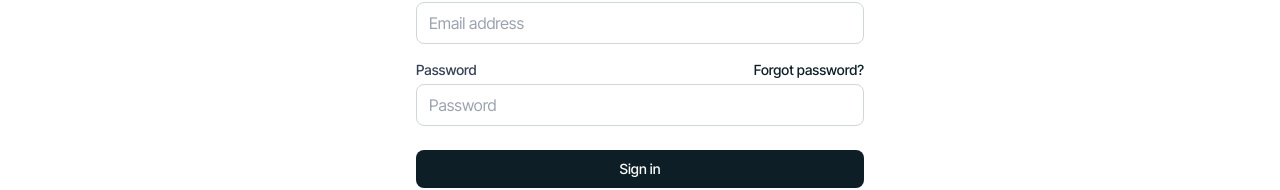
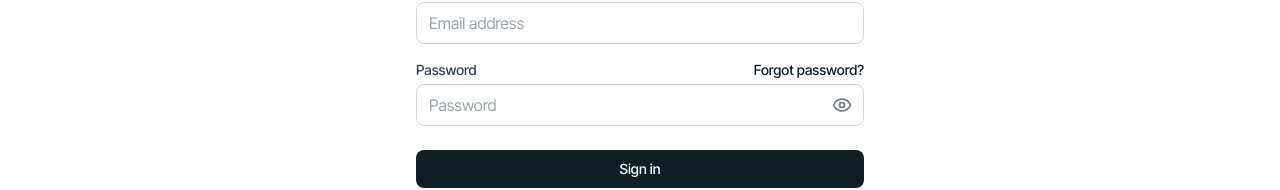
Before and after one commit to Toronto-Island-Pilots-Association/lounge, a Next.js app: page /login in a window 1280 px wide. Shown: the part 283-473 px from the top of the page. Built offline with nearby package versions, Linux system fonts and the light colour scheme; no server answers.

Commit message:
Add show password for input

```diff
--- a/app/become-a-member/page.tsx
+++ b/app/become-a-member/page.tsx
@@ -4,6 +4,7 @@ import { useState, useEffect, Suspense } from 'react'
 import { useRouter, useSearchParams } from 'next/navigation'
 import Link from 'next/link'
 import Loading from '@/components/Loading'
+import PasswordInput from '@/components/PasswordInput'
 import { COUNTRIES, getStatesProvinces } from './constants'
 import type { MembershipLevelKey } from '@/lib/settings'
 
@@ -457,10 +458,9 @@ function BecomeMemberForm() {
                 <label htmlFor="password" className="block text-sm font-medium text-gray-700 mb-1">
                   Password <span className="text-red-500">*</span>
                 </label>
-                <input
+                <PasswordInput
                   id="password"
                   name="password"
-                  type="password"
                   required
                   minLength={6}
                   autoComplete="new-password"
--- a/app/change-password/page.tsx
+++ b/app/change-password/page.tsx
@@ -4,6 +4,7 @@ import { useEffect, useState, Suspense } from 'react'
 import { useRouter, useSearchParams } from 'next/navigation'
 import Link from 'next/link'
 import Loading from '@/components/Loading'
+import PasswordInput from '@/components/PasswordInput'
 
 function ChangePasswordContent() {
   const [passwordError, setPasswordError] = useState<string | null>(null)
@@ -174,8 +175,7 @@ function ChangePasswordContent() {
                 >
                   Current Password
                 </label>
-                <input
-                  type="password"
+                <PasswordInput
                   name="currentPassword"
                   id="currentPassword"
                   value={passwordData.currentPassword}
@@ -191,8 +191,7 @@ function ChangePasswordContent() {
                 >
                   New Password
                 </label>
-                <input
-                  type="password"
+                <PasswordInput
                   name="newPassword"
                   id="newPassword"
                   value={passwordData.newPassword}
@@ -212,8 +211,7 @@ function ChangePasswordContent() {
                 >
                   Confirm New Password
                 </label>
-                <input
-                  type="password"
+                <PasswordInput
                   name="confirmPassword"
                   id="confirmPassword"
                   value={passwordData.confirmPassword}
--- a/app/login/page.tsx
+++ b/app/login/page.tsx
@@ -4,6 +4,7 @@ import { useState, useEffect } from 'react'
 import { useRouter } from 'next/navigation'
 import Link from 'next/link'
 import Loading from '@/components/Loading'
+import PasswordInput from '@/components/PasswordInput'
 
 export default function LoginPage() {
   const [email, setEmail] = useState('')
@@ -168,10 +169,9 @@ export default function LoginPage() {
                     Forgot password?
                   </Link>
                 </div>
-                <input
+                <PasswordInput
                   id="password"
                   name="password"
-                  type="password"
                   autoComplete="current-password"
                   required
                   className="w-full px-3 py-2 bg-white border border-gray-300 rounded-md text-gray-900 placeholder-gray-400 focus:outline-none focus:ring-2 focus:ring-[#0d1e26] focus:border-[#0d1e26]"
--- a/app/reset-password/page.tsx
+++ b/app/reset-password/page.tsx
@@ -5,6 +5,7 @@ import { useRouter } from 'next/navigation'
 import Link from 'next/link'
 import { createClient } from '@/lib/supabase/client'
 import Loading from '@/components/Loading'
+import PasswordInput from '@/components/PasswordInput'
 
 export default function ResetPasswordPage() {
   const [newPassword, setNewPassword] = useState('')
@@ -172,10 +173,9 @@ export default function ResetPasswordPage() {
                 >
                   New password
                 </label>
-                <input
+                <PasswordInput
                   id="newPassword"
                   name="newPassword"
-                  type="password"
                   autoComplete="new-password"
                   required
                   minLength={8}
@@ -195,10 +195,9 @@ export default function ResetPasswordPage() {
                 >
                   Confirm new password
                 </label>
-                <input
+                <PasswordInput
                   id="confirmPassword"
                   name="confirmPassword"
-                  type="password"
                   autoComplete="new-password"
                   required
                   minLength={8}
--- a/app/signup/page.tsx
+++ b/app/signup/page.tsx
@@ -3,6 +3,7 @@
 import { useState } from 'react'
 import { useRouter } from 'next/navigation'
 import Link from 'next/link'
+import PasswordInput from '@/components/PasswordInput'
 
 export default function SignupPage() {
   const [email, setEmail] = useState('')
@@ -96,10 +97,9 @@ export default function SignupPage() {
               <label htmlFor="password" className="sr-only">
                 Password
               </label>
-              <input
+              <PasswordInput
                 id="password"
                 name="password"
-                type="password"
                 autoComplete="new-password"
                 required
                 className="appearance-none relative block w-full px-3 py-2 border border-gray-300 placeholder-gray-500 text-gray-900 rounded-md focus:outline-none focus:ring-[#0d1e26] focus:border-[#0d1e26] focus:z-10 sm:text-sm"
--- /dev/null
+++ b/components/PasswordInput.tsx
@@ -0,0 +1,48 @@
+'use client'
+
+import { useState } from 'react'
+import { Eye, EyeOff } from 'lucide-react'
+
+type PasswordInputProps = Omit<
+  React.ComponentPropsWithoutRef<'input'>,
+  'type'
+> & {
+  /** Optional custom class for the wrapper (e.g. for consistent spacing). */
+  wrapperClassName?: string
+}
+
+const PasswordInput = ({
+  className = '',
+  wrapperClassName = '',
+  ...props
+}: PasswordInputProps) => {
+  const [showPassword, setShowPassword] = useState(false)
+
+  const handleToggle: () => void = () => {
+    setShowPassword((prev) => !prev)
+  }
+
+  return (
+    <div className={`relative ${wrapperClassName}`.trim()}>
+      <input
+        type={showPassword ? 'text' : 'password'}
+        className={`pr-10 ${className}`.trim()}
+        {...props}
+      />
+      <button
+        type="button"
+        onClick={handleToggle}
+        className="absolute right-2 top-1/2 -translate-y-1/2 p-1 rounded text-gray-500 hover:text-gray-700 focus:outline-none focus:ring-2 focus:ring-[#0d1e26] focus:ring-offset-0"
+        aria-label={showPassword ? 'Hide password' : 'Show password'}
+      >
+        {showPassword ? (
+          <EyeOff className="h-5 w-5" aria-hidden />
+        ) : (
+          <Eye className="h-5 w-5" aria-hidden />
+        )}
+      </button>
+    </div>
+  )
+}
+
+export default PasswordInput
```
